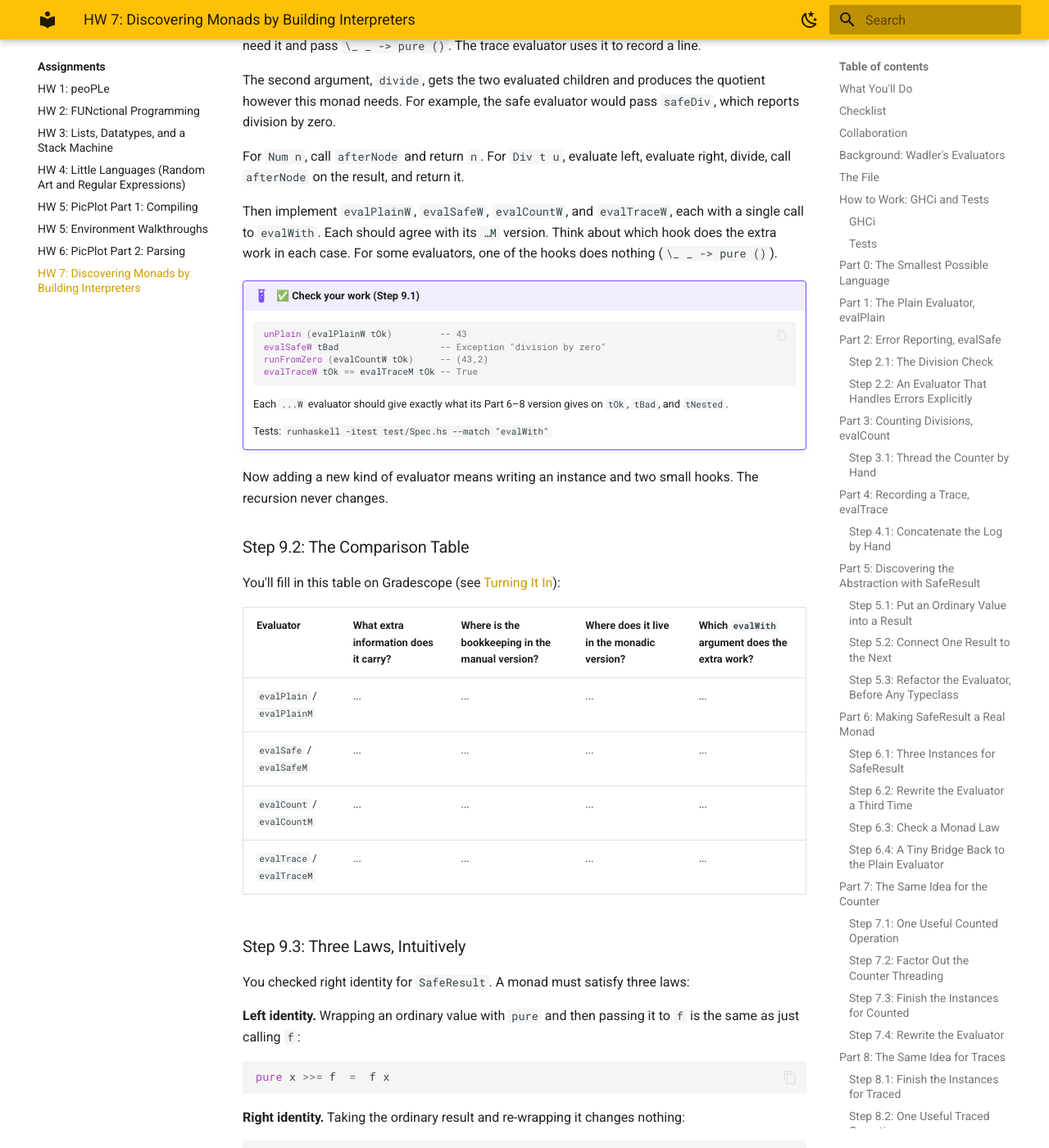
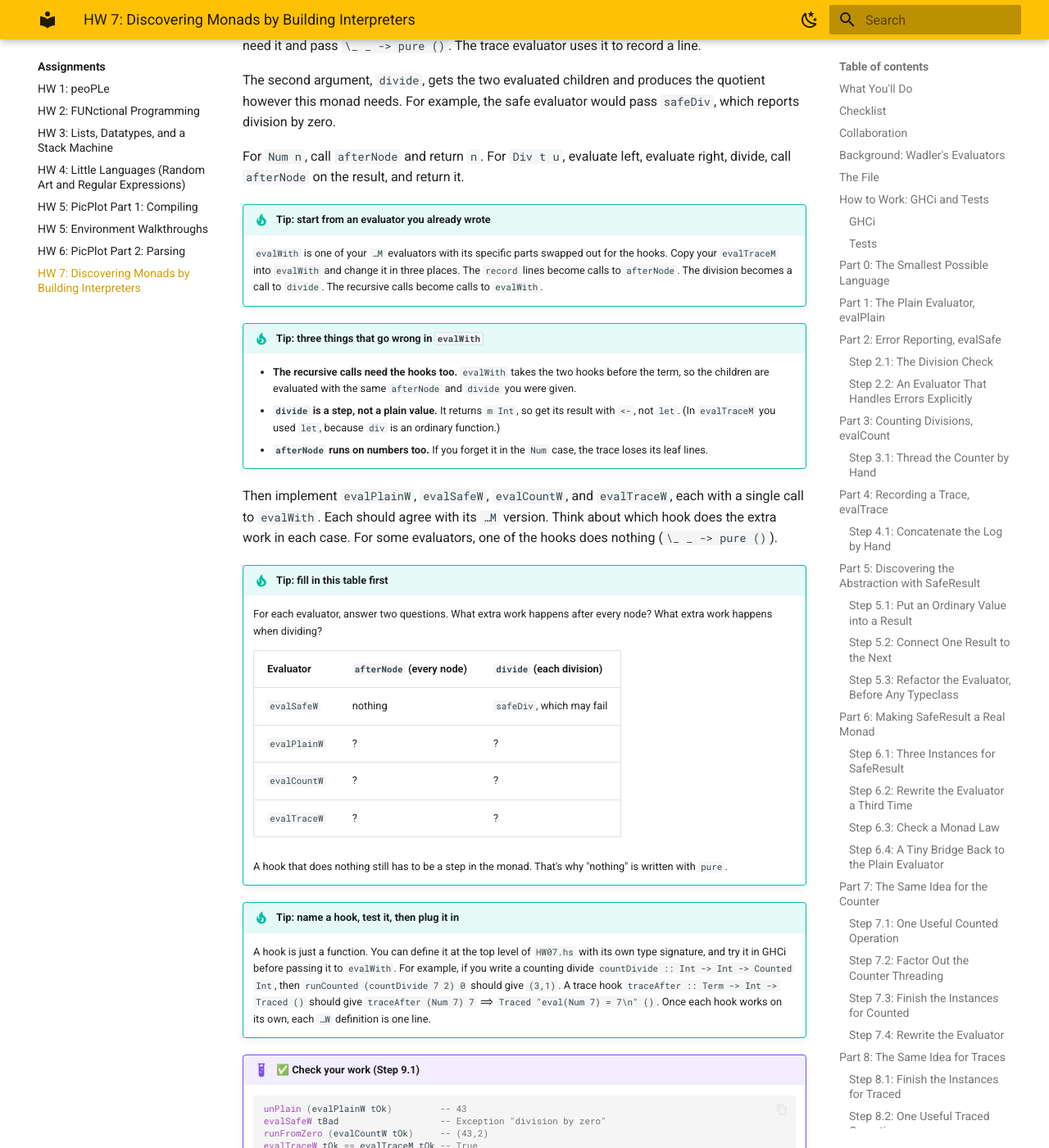
Before and after one commit to lbang-hmc/cs-131-website, an MkDocs documentation site: the page built from content/assignments/hw07.md, in a window 1280 px wide and 1400 px high, scrolled down 20929 px. Shown: the whole window at 82% size. Built offline with MkDocs 1.6.1 and Material for MkDocs 9.7.7, drawn with Linux system fonts in a browser that asks for light colours.

Commit message:
HW 7: Step 9.1 tips for evalWith and the ...W evaluators
Co-Authored-By: Claude Opus 5.5 <noreply@anthropic.com>

````diff
--- a/content/assignments/hw07.md
+++ b/content/assignments/hw07.md
@@ -854,7 +854,30 @@ The second argument, `divide`, gets the two evaluated children and produces the
 
 For `Num n`, call `afterNode` and return `n`. For `Div t u`, evaluate left, evaluate right, divide, call `afterNode` on the result, and return it.
 
+!!! tip "Tip: start from an evaluator you already wrote"
+    `evalWith` is one of your `…M` evaluators with its specific parts swapped out for the hooks. Copy your `evalTraceM` into `evalWith` and change it in three places. The `record` lines become calls to `afterNode`. The division becomes a call to `divide`. The recursive calls become calls to `evalWith`.
+
+!!! tip "Tip: three things that go wrong in `evalWith`"
+    - **The recursive calls need the hooks too.** `evalWith` takes the two hooks before the term, so the children are evaluated with the same `afterNode` and `divide` you were given.
+    - **`divide` is a step, not a plain value.** It returns `m Int`, so get its result with `<-`, not `let`. (In `evalTraceM` you used `let`, because `div` is an ordinary function.)
+    - **`afterNode` runs on numbers too.** If you forget it in the `Num` case, the trace loses its leaf lines.
+
 Then implement `evalPlainW`, `evalSafeW`, `evalCountW`, and `evalTraceW`, each with a single call to `evalWith`. Each should agree with its `…M` version. Think about which hook does the extra work in each case. For some evaluators, one of the hooks does nothing (`\_ _ -> pure ()`).
+
+!!! tip "Tip: fill in this table first"
+    For each evaluator, answer two questions. What extra work happens after every node? What extra work happens when dividing?
+
+    | Evaluator | `afterNode` (every node) | `divide` (each division) |
+    |---|---|---|
+    | `evalSafeW` | nothing | `safeDiv`, which may fail |
+    | `evalPlainW` | ? | ? |
+    | `evalCountW` | ? | ? |
+    | `evalTraceW` | ? | ? |
+
+    A hook that does nothing still has to be a step in the monad. That's why "nothing" is written with `pure`.
+
+!!! tip "Tip: name a hook, test it, then plug it in"
+    A hook is just a function. You can define it at the top level of `HW07.hs` with its own type signature, and try it in GHCi before passing it to `evalWith`. For example, if you write a counting divide `countDivide :: Int -> Int -> Counted Int`, then `runCounted (countDivide 7 2) 0` should give `(3,1)`. A trace hook `traceAfter :: Term -> Int -> Traced ()` should give `traceAfter (Num 7) 7` ⟹ `Traced "eval(Num 7) = 7\n" ()`. Once each hook works on its own, each `…W` definition is one line.
 
 !!! example "✅ Check your work (Step 9.1)"
     ```haskell
````
